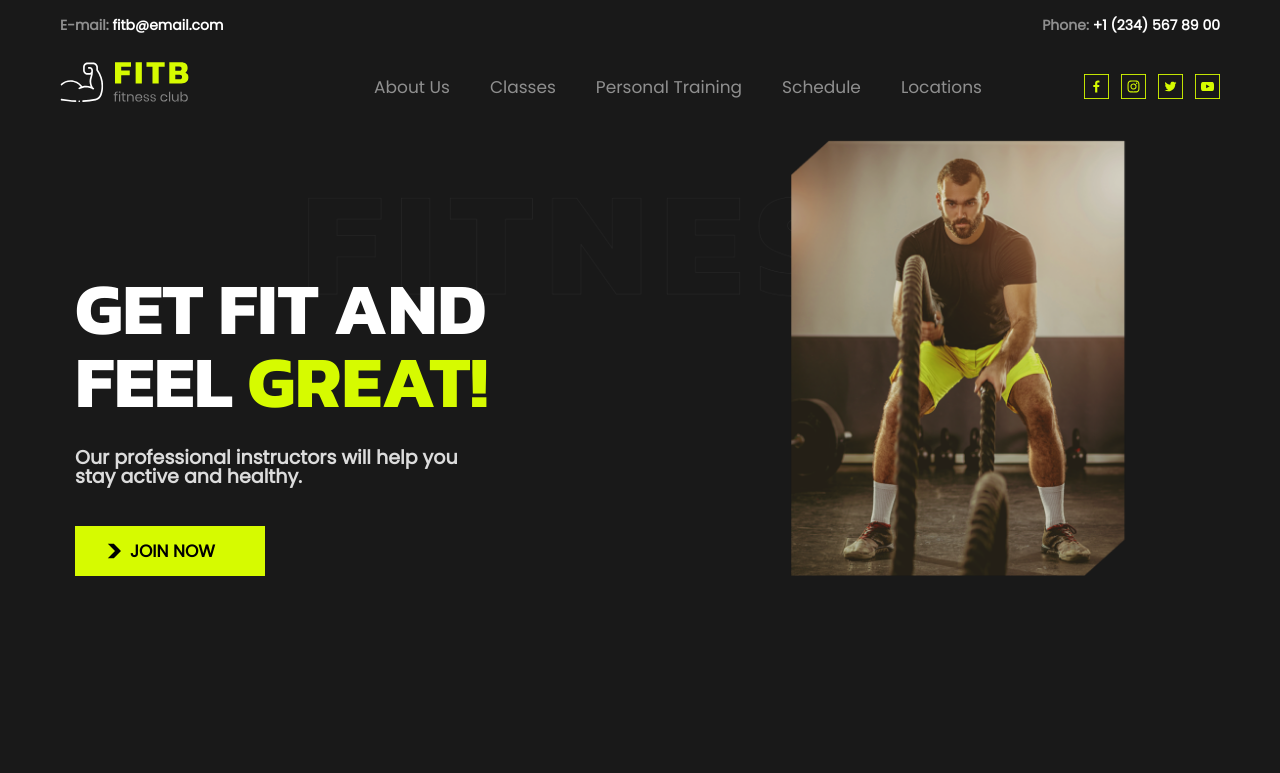
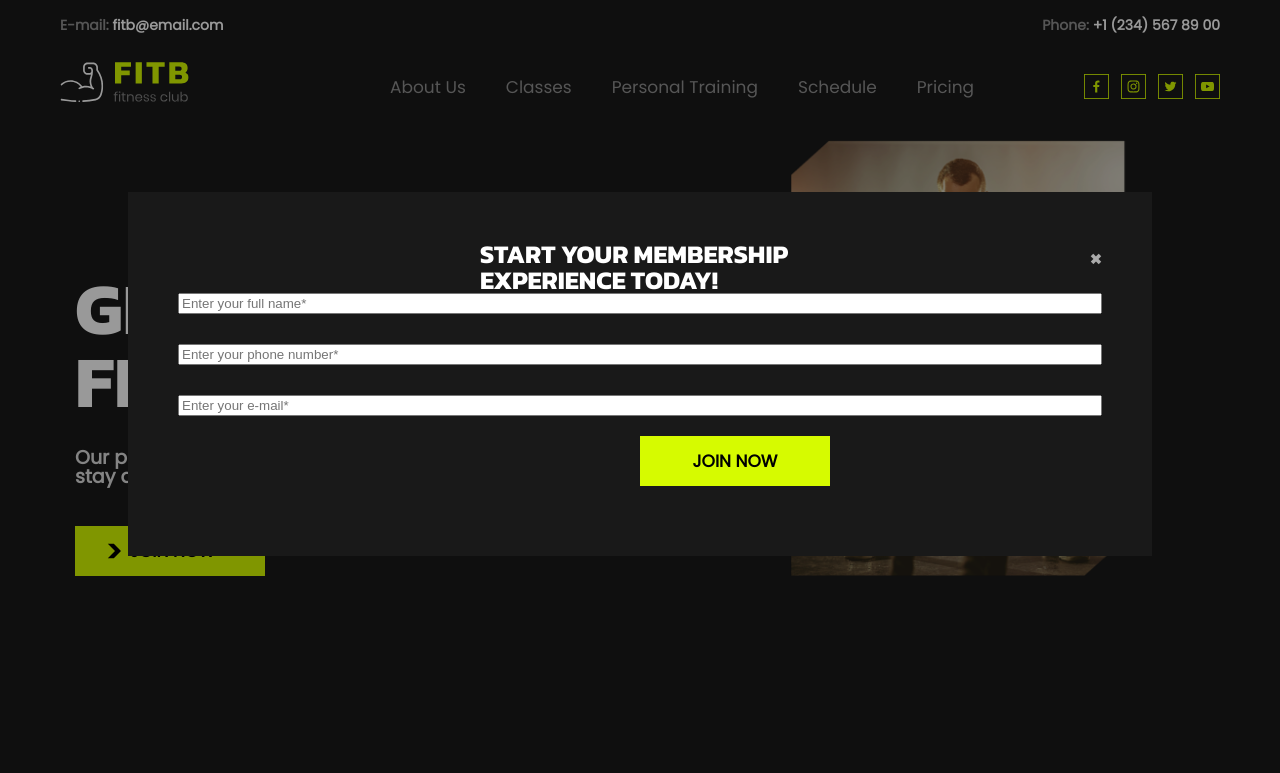
Before and after one commit to koldovsky/706-team-06, a plain HTML site: page index.html in a window 1280 px wide. Both pictures are taken after a click on the button "JOIN NOW". Shown: the top 773 px of the page. Drawn offline with Linux system fonts and the light colour scheme.

Commit message:
added modal to header

```diff
--- a/css/index.css
+++ b/css/index.css
@@ -1,6 +1,7 @@
 @import url(common.css);
 @import url(controls.css);
 @import url(header.css);
+@import url(modal.css);
 @import url(latest_articles.css);
 @import url(footer.css);
 @import url(get_class.css);
--- /dev/null
+++ b/css/modal.css
@@ -0,0 +1,68 @@
+/* The Modal (background) */
+.modal {
+    display: none; /* Hidden by default */
+    position: fixed; /* Stay in place */
+    z-index: 1; /* Sit on top */
+    left: 0;
+    top: 0;
+    width: 100%; /* Full width */
+    height: 100%; /* Full height */
+    overflow: hidden; /* Enable scroll if needed */
+    background-color: rgb(0,0,0); /* Fallback color */
+    background-color: rgba(0,0,0,0.4); /* Black w/ opacity */
+  }
+
+  /* Modal Content/Box */
+  .modal-content {
+    background-color: var(--background-color);
+    margin: 15% auto; /* 15% from the top and centered */
+    padding: 50px;
+    width: 80%; /* Could be more or less, depending on screen size */
+  }
+
+  .modal-content h2 {
+    display: flex;
+    justify-content: center;
+    color: var(--ui-title-color);
+  }
+
+  .header__modal-inputs {
+    display: flex;
+    flex-direction: column;
+    gap: 30px;
+    justify-content: center;
+  }
+
+  .header__modal-button {
+    display: flex;
+    justify-content: center;
+    margin: 20px 50% !important;
+    font-size: 17px;
+    font-family: Poppins, sans-serif;
+    font-weight: 700;
+    text-align: left;
+    cursor: pointer;
+    width: 190px;
+    height: 20px;
+    top: 20px;
+    align-items: center;
+    /* margin: 0; */
+    padding: 25px 30px 25px 30px;
+    border: #d6fb00;
+    background-color: #d6fb00;
+  }
+
+  /* The Close Button */
+  .close {
+    color: #aaa;
+    float: right;
+    font-size: 28px;
+    font-weight: bold;
+  }
+
+  .close:hover,
+  .close:focus {
+    color: black;
+    text-decoration: none;
+    cursor: pointer;
+  }
--- a/index.html
+++ b/index.html
@@ -33,10 +33,10 @@
       </div>
       <div class="header__horizontal-bar">
         <a class="navigation-link" href="index.html">About Us</a>
-        <a class="navigation-link" href="#classes">Classes</a>
-        <a class="navigation-link" href="#personal">Personal Training</a>
+        <a class="navigation-link" href="#our__classes">Classes</a>
+        <a class="navigation-link" href="#personal__training">Personal Training</a>
         <a class="navigation-link" href="schedule-table.html">Schedule</a>
-        <a class="navigation-link" href="#locations">Locations</a>
+        <a class="navigation-link" href="#pricing">Pricing</a>
       </div>
       <div class="header__social-links">
         <a href="https://www.facebook.com/" target="_blank" class="header__social-icon"><img class="header__social-icon"
@@ -57,10 +57,26 @@
       <h2 class="header__introduction-h2">
         Our professional instructors will help you stay active and healthy.
       </h2>
-      <button type="button" class="header__text-button">
+      <button type="button" id="myBtn" class="header__text-button">
         <img class="header_button-right-arrow" src="img/right-arrow.svg" alt="Right arrow" />
         JOIN NOW
       </button>
+      <!-- The Modal -->
+      <div id="myModal" class="modal">
+        <!-- Modal content -->
+        <div class="modal-content">
+          <span class="close">&times;</span>
+          <h2>START YOUR MEMBERSHIP <br> EXPERIENCE TODAY! </h2>
+          <div class="header__modal-inputs">
+          <input type="text" placeholder="Enter your full name*" required>
+          <input type="tel" placeholder="Enter your phone number*" required>
+          <input type="tel" placeholder="Enter your e-mail*" required>
+        </div>
+          <button type="button" class="header__modal-button">
+            JOIN NOW
+          </button>
+        </div>
+      </div>
     </div>
   </header>
   <main class="main">
@@ -76,12 +92,8 @@
         </div>
         <div class="main__accordion">
           <div class="main__img-ball">
-            <img
-              class="main__picture-ball"
-              src="img/a-women-with-ball.png"
-              alt="women training with the ball"
-            />
-            <details  class="main__plus-minus">
+            <img class="main__picture-ball" src="img/a-women-with-ball.png" alt="women training with the ball" />
+            <details class="main__plus-minus">
               <summary class="main__picture-ball-subtitle">MAXFIT</summary>
               <p class="main__picture-ball-text">
                 MaxFit is an extensive training class that will help your body
@@ -91,11 +103,7 @@
             </details>
           </div>
           <div class="main__img-ropes">
-            <img
-              class="main__picture-ropes"
-              src="img/a-woman-trains-with-ropes.png"
-              alt="women training with ropes"
-            />
+            <img class="main__picture-ropes" src="img/a-woman-trains-with-ropes.png" alt="women training with ropes" />
             <details class="main__plus-minus">
               <summary class="main__picture-ropes-subtitle">CAMPFIT</summary>
               <p class="main__picture-ropes-text">
@@ -105,11 +113,7 @@
             </details>
           </div>
           <div class="main__img-barbell">
-            <img
-              class="main__picture-barbell"
-              src="img/a-man-with-a-barbell.png"
-              alt="men barbell training"
-            />
+            <img class="main__picture-barbell" src="img/a-man-with-a-barbell.png" alt="men barbell training" />
             <details class="main__plus-minus">
               <summary class="main__picture-barbell-subtitle">POWERFIT</summary>
               <p class="main__picture-barbell-text">
@@ -119,11 +123,8 @@
             </details>
           </div>
           <div class="main__img-stationary-bikes">
-            <img
-              class="main__picture-stationary-bikes"
-              src="img/a-woman-is-training-on-the-exercise-bike.png"
-              alt="women training with stationary-bikes"
-            />
+            <img class="main__picture-stationary-bikes" src="img/a-woman-is-training-on-the-exercise-bike.png"
+              alt="women training with stationary-bikes" />
             <details class="main__plus-minus">
               <summary class="main__picture-stationary-bikes-subtitle">SPINFIT</summary>
               <p class="main__picture-stationary-bikes-text">
@@ -136,11 +137,7 @@
         </div>
         <div class="main__button">
           <button type="button" class="main__text-button">
-              <img
-                class="button__right-arrow"
-                src="img/right-arrow.svg"
-                alt="Right arrow"
-              />
+            <img class="button__right-arrow" src="img/right-arrow.svg" alt="Right arrow" />
             ALL CLASESS
           </button>
         </div>
@@ -153,7 +150,7 @@
         <img src="img/get-fit.png" alt="Wonem coach trains the man" />
       </div>
       <div class="main__header">
-        <h2 class="main__title-2">PERSONAL<br />TRAINING</h2>
+        <h2 id="personal__training" class="main__title-2">PERSONAL<br />TRAINING</h2>
         <h3 class="main__subtitle__personal">
           Maximum results and flexible training schedule.
         </h3>
@@ -449,7 +446,8 @@
         <div class="window__pricing-content">
           <span class="close__window-pricing">&times;</span>
           <h2>NEED ASSISTANCE?</h2>
-          <p>Fill out this form and our consultant will get in touch with you to answer your questions or schedule a visit.</p>
+          <p>Fill out this form and our consultant will get in touch with you to answer your questions or schedule a
+            visit.</p>
           <form action="https://formspree.io/f/myyvgvej" method="POST">
             <input class="pricing__contact" type="text" placeholder="Enter your full name*" required>
             <input class="pricing__contact" type="tel" placeholder="Enter your phone number*" required>
@@ -686,6 +684,7 @@
     </div>
   </div>
   <script src="js/burger-menu.js"></script>
+  <script src="js/modal.js"></script>
   <script src="js/feedback.js"></script>
   <script src="js/script.js"></script>
   <script src="js/trainers-section-carousel.js"></script>
--- /dev/null
+++ b/js/modal.js
@@ -0,0 +1,25 @@
+// Get the modal
+var modal = document.getElementById("myModal");
+
+// Get the button that opens the modal
+var btn = document.getElementById("myBtn");
+
+// Get the <span> element that closes the modal
+var span = document.getElementsByClassName("close")[0];
+
+// When the user clicks on the button, open the modal
+btn.onclick = function() {
+  modal.style.display = "block";
+};
+
+// When the user clicks on <span> (x), close the modal
+span.onclick = function() {
+  modal.style.display = "none";
+};
+
+// When the user clicks anywhere outside of the modal, close it
+window.onclick = function(event) {
+  if (event.target == modal) {
+    modal.style.display = "none";
+  }
+};
```
Lines whose indentation alone changed are shown as unchanged.
